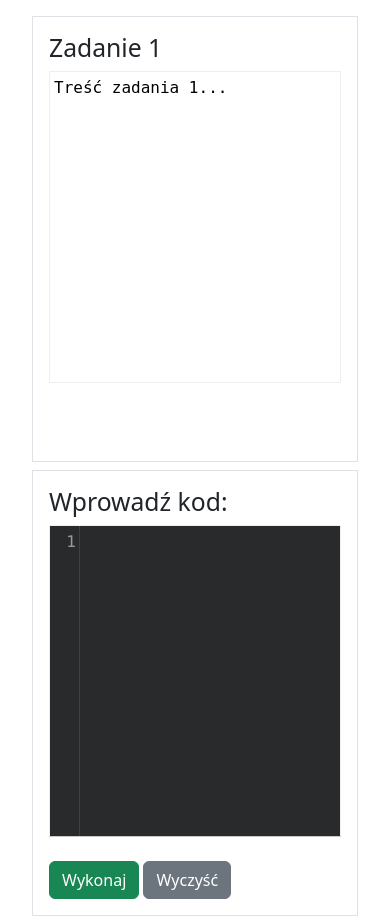
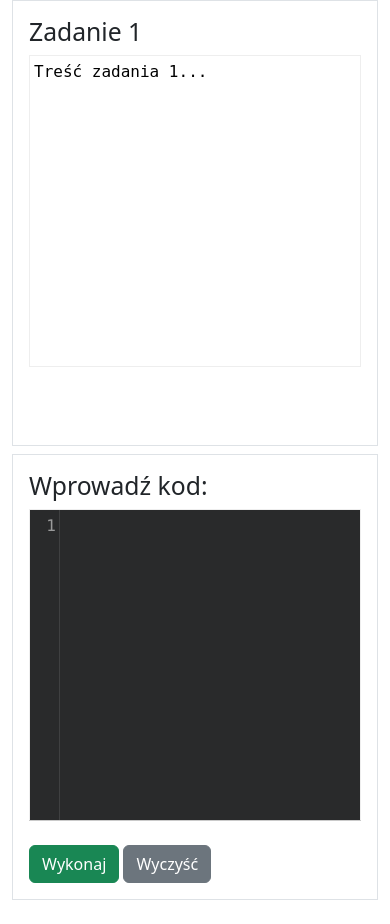
Before and after one commit to Pawi1/pythongame, a Django app: page / in a window 390 px wide. After the commit the page ends 900 px from the top, so only its background shows below. Run offline with Django 3.2, Linux system fonts and the light colour scheme; some libraries are stand-ins or nearby versions.

Commit message:
Poprawa wyglądu dla mobile

```diff
--- a/gra/templates/main.html
+++ b/gra/templates/main.html
@@ -20,7 +20,7 @@
 
 <body>
     <div class="container-fluid">
-        <div class="row gy-2 m-2">
+        <div class="row gy-2 m-lg-2">
             <div class="col-12 col-lg-4">
                 <div class="p-3 border">
                     <h2>{{ title }}</h2>
@@ -45,7 +45,7 @@
             </div>
         </div>
         {% if result%}
-        <div id="output" class="row gy-2 m-2">
+        <div id="output" class="row gy-2 m-lg-2">
             <div class="col-12">
             <div class="position-relative border p-3">
             <h2>Wynik:</h2>
```
